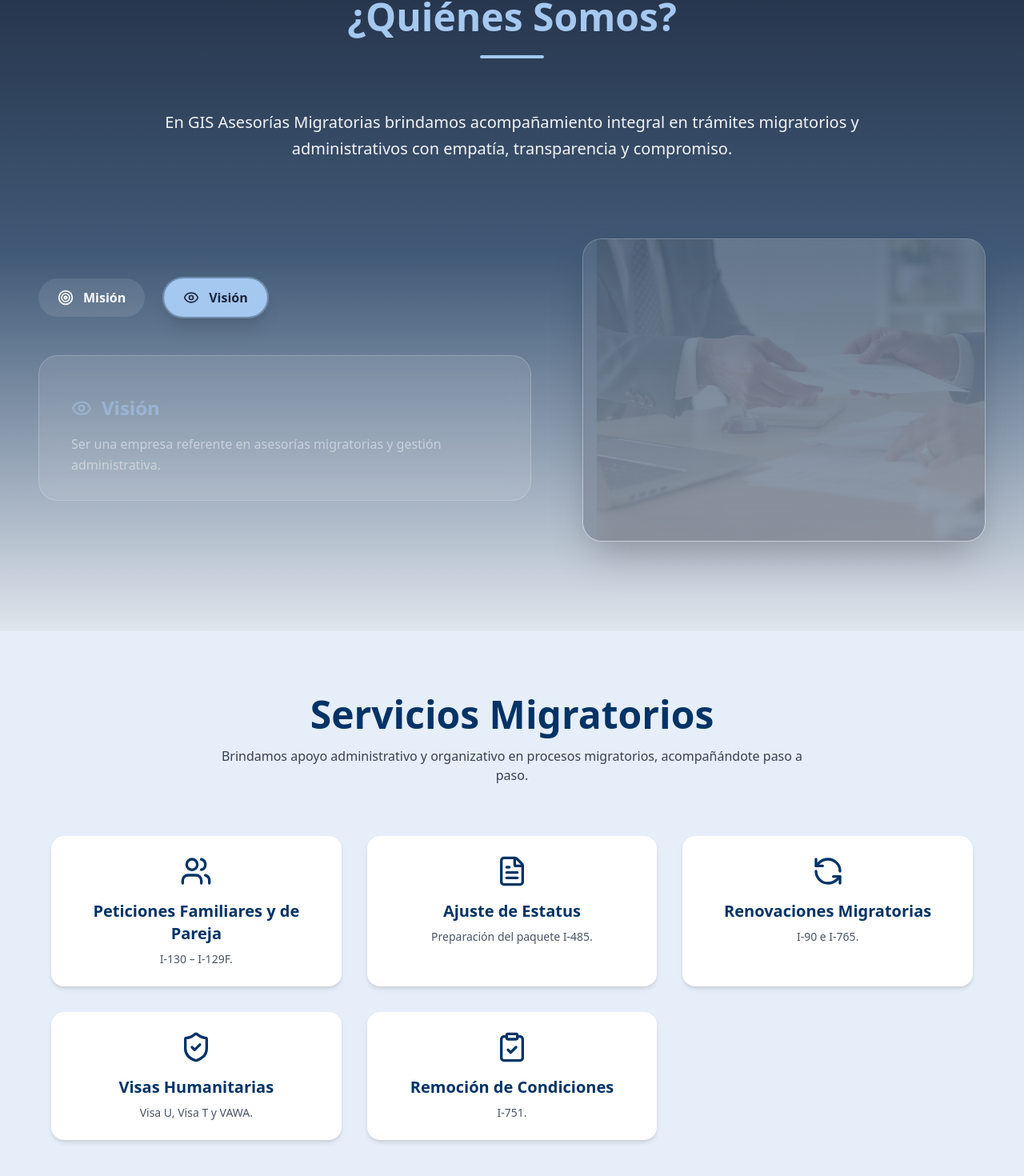
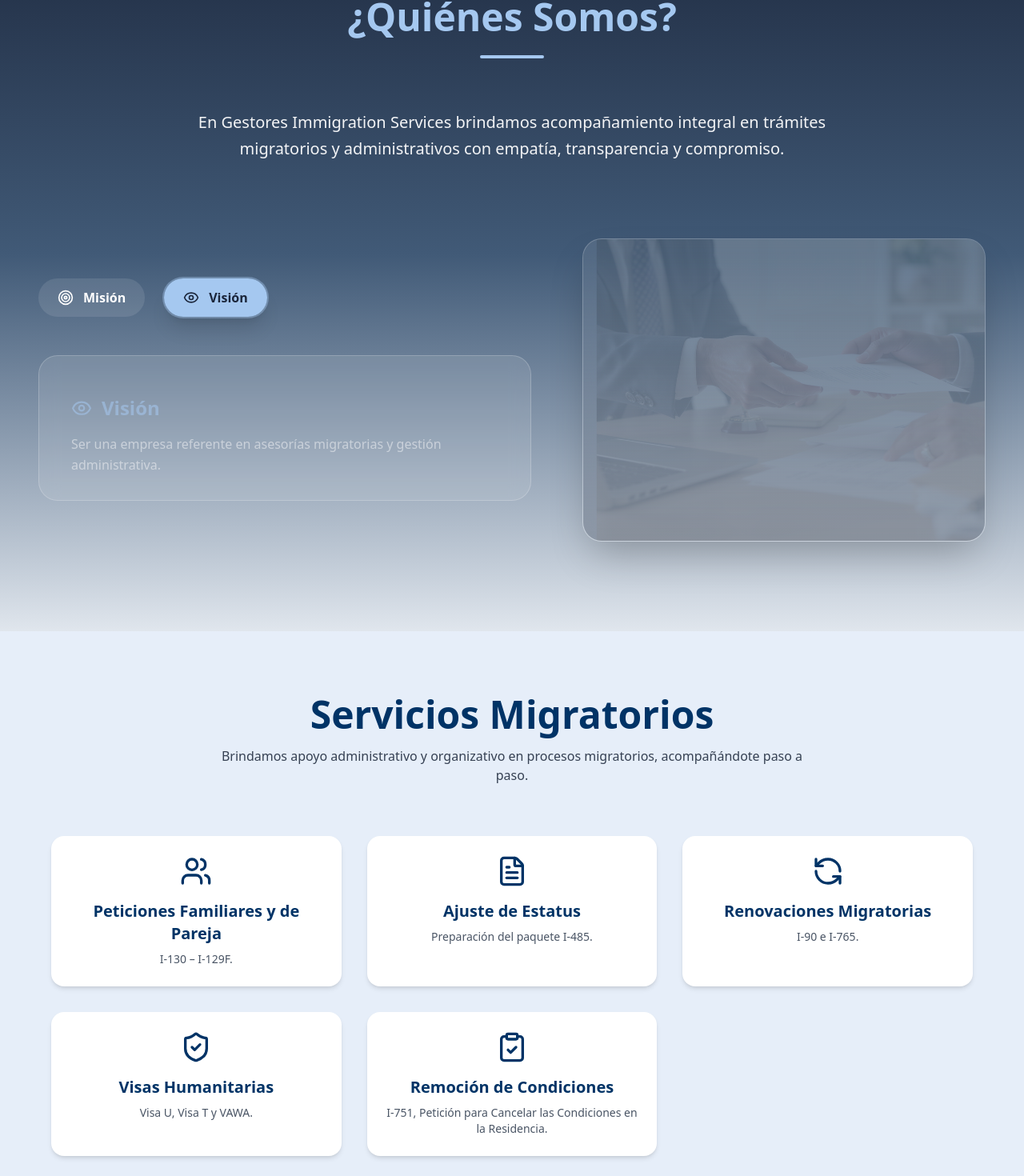
Before and after one commit to carforck/GIS-LANDING, a React (Vite) app: page / in a window 1280 px wide. Shown: the part 914-2384 px from the top of the page at 80% size. Built offline with nearby package versions, Linux system fonts and the light colour scheme.

Commit message:
actualizacion texto about us

```diff
--- a/src/i18n/translations.js
+++ b/src/i18n/translations.js
@@ -40,7 +40,7 @@ export const translations = {
       badge: "Sobre nosotros",
       title: "¿Quiénes Somos?",
       description:
-        "En GIS Asesorías Migratorias brindamos acompañamiento integral en trámites migratorios y administrativos con empatía, transparencia y compromiso.",
+        "En Gestores Immigration Services brindamos acompañamiento integral en trámites migratorios y administrativos con empatía, transparencia y compromiso.",
       tabs: {
         mission: {
           label: "Misión",
@@ -78,7 +78,7 @@ export const translations = {
         },
         {
           title: "Remoción de Condiciones",
-          description: "I-751.",
+          description: "I-751, Petición para Cancelar las Condiciones en la Residencia.",
         },
       ],
     },
@@ -208,7 +208,7 @@ export const translations = {
       badge: "About Us",
       title: "Who We Are",
       description:
-        "GIS Immigration Consulting provides comprehensive support in immigration and administrative processes.",
+        "At Gestores Immigration Services, we provide comprehensive support in immigration and administrative procedures with empathy, transparency, and commitment.",
       tabs: {
         mission: {
           label: "Mission",
@@ -232,7 +232,7 @@ export const translations = {
         { title: "Adjustment of Status", description: "I-485 package preparation." },
         { title: "Renewals", description: "I-90 and I-765." },
         { title: "Humanitarian Visas", description: "U Visa, T Visa, VAWA." },
-        { title: "Removal of Conditions", description: "I-751." },
+        { title: "Removal of Conditions", description: "I-751, Petition to Remove Conditions on Residence.." },
       ],
     },
 
```
